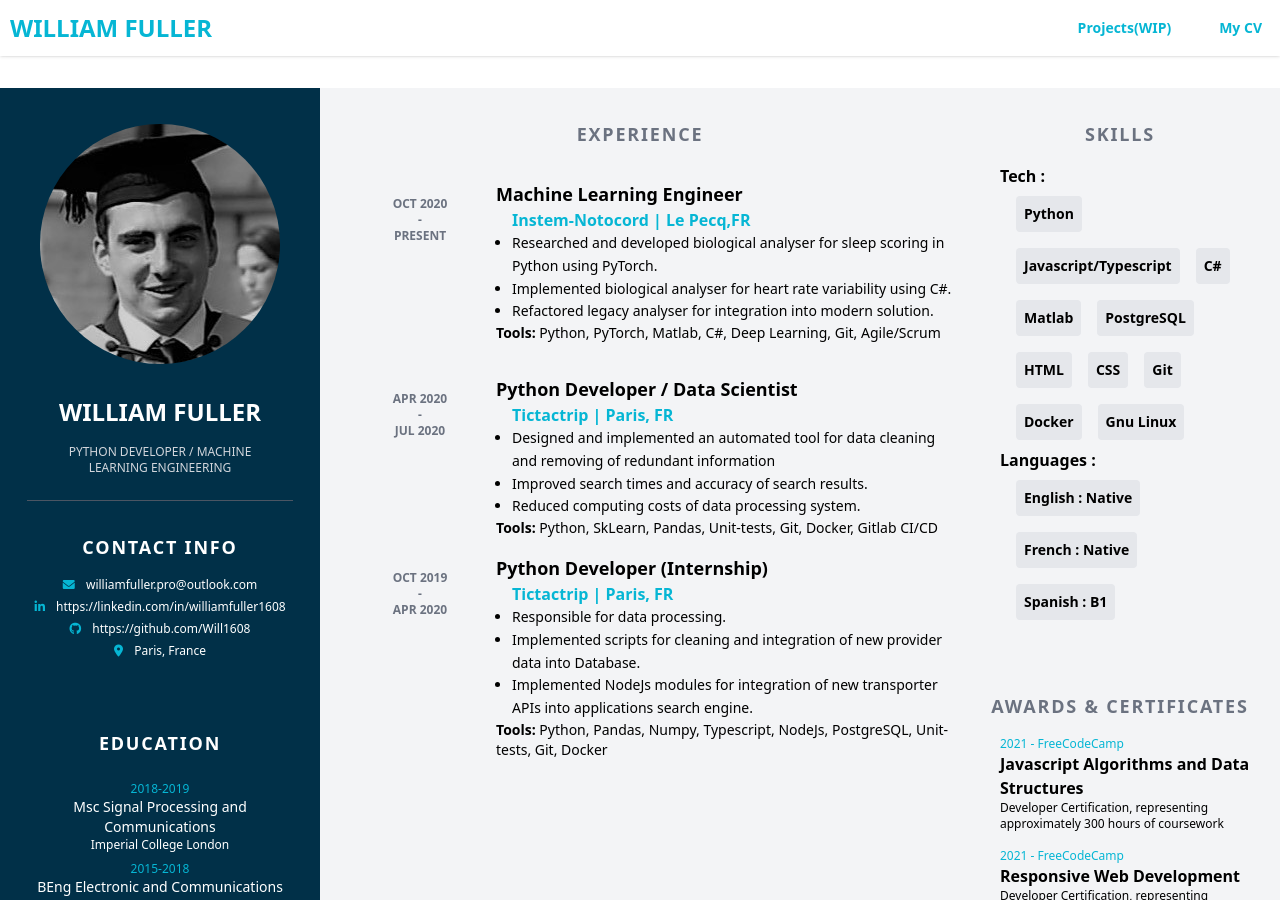
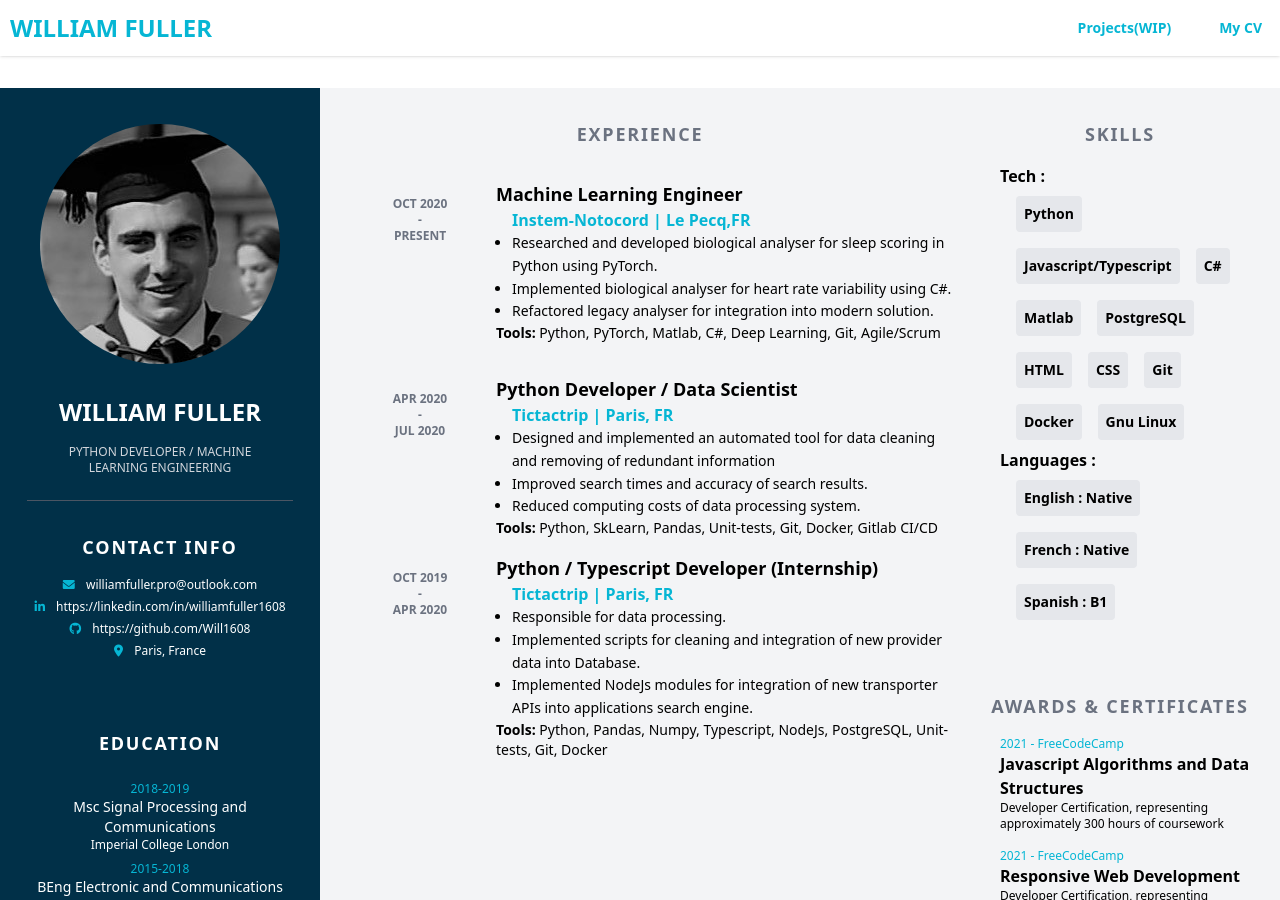
Before and after one commit to williamfuller/will1608.github.io, a Jekyll site: the page built from docs/index.md, in a window 1280 px wide and 900 px high. Built offline with Jekyll 4.4.1, drawn with Linux system fonts in a browser that asks for light colours.

Commit message:
content: change tictactrip intership job title

```diff
--- a/docs/_data/cv_data.yml
+++ b/docs/_data/cv_data.yml
@@ -41,7 +41,7 @@ experience:
                     'Reduced computing costs of data processing system.']
     - start_date: Oct 2019
       end_date: Apr 2020
-      job_title: Python Developer (Internship)
+      job_title: Python / Typescript Developer (Internship)
       company: Tictactrip
       location: Paris, FR
       tools: ['Python', 'Pandas', 'Numpy', 'Typescript', 'NodeJs', 'PostgreSQL', 'Unit-tests', 'Git', 'Docker']
```
